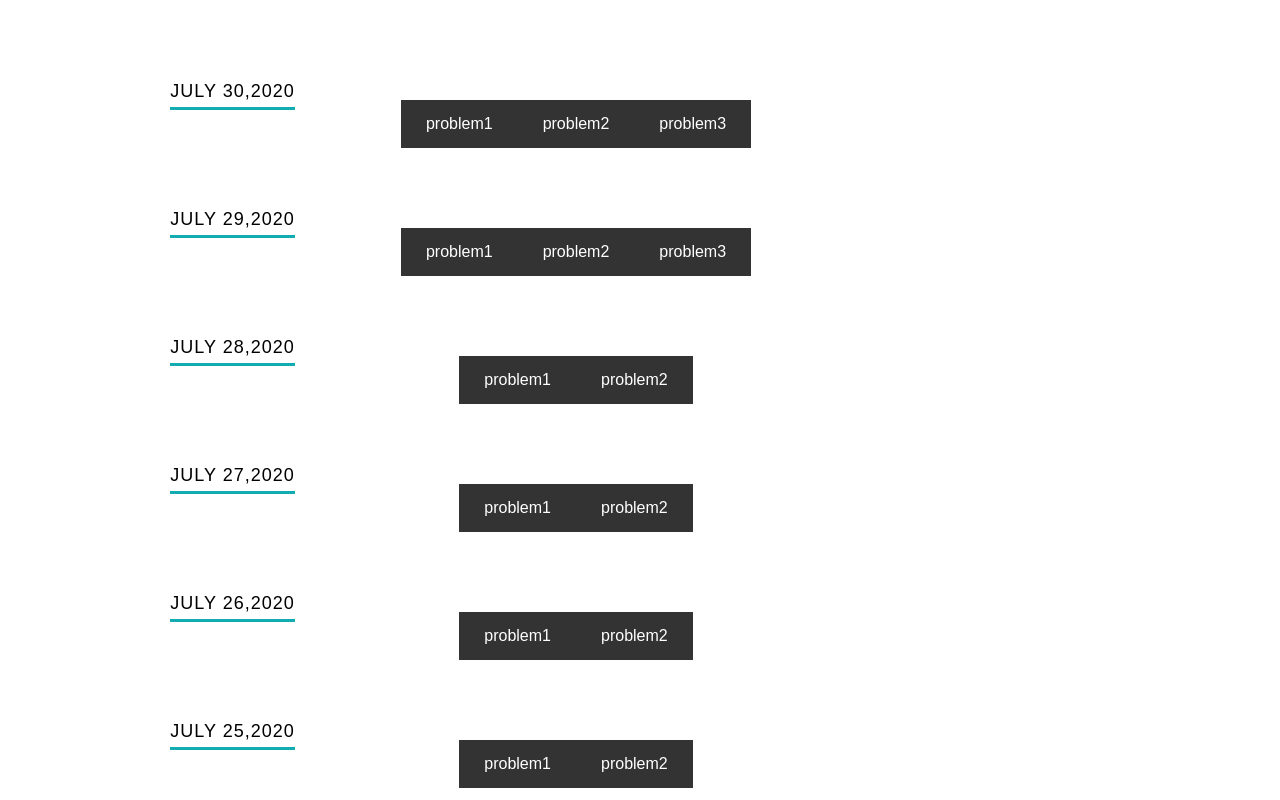
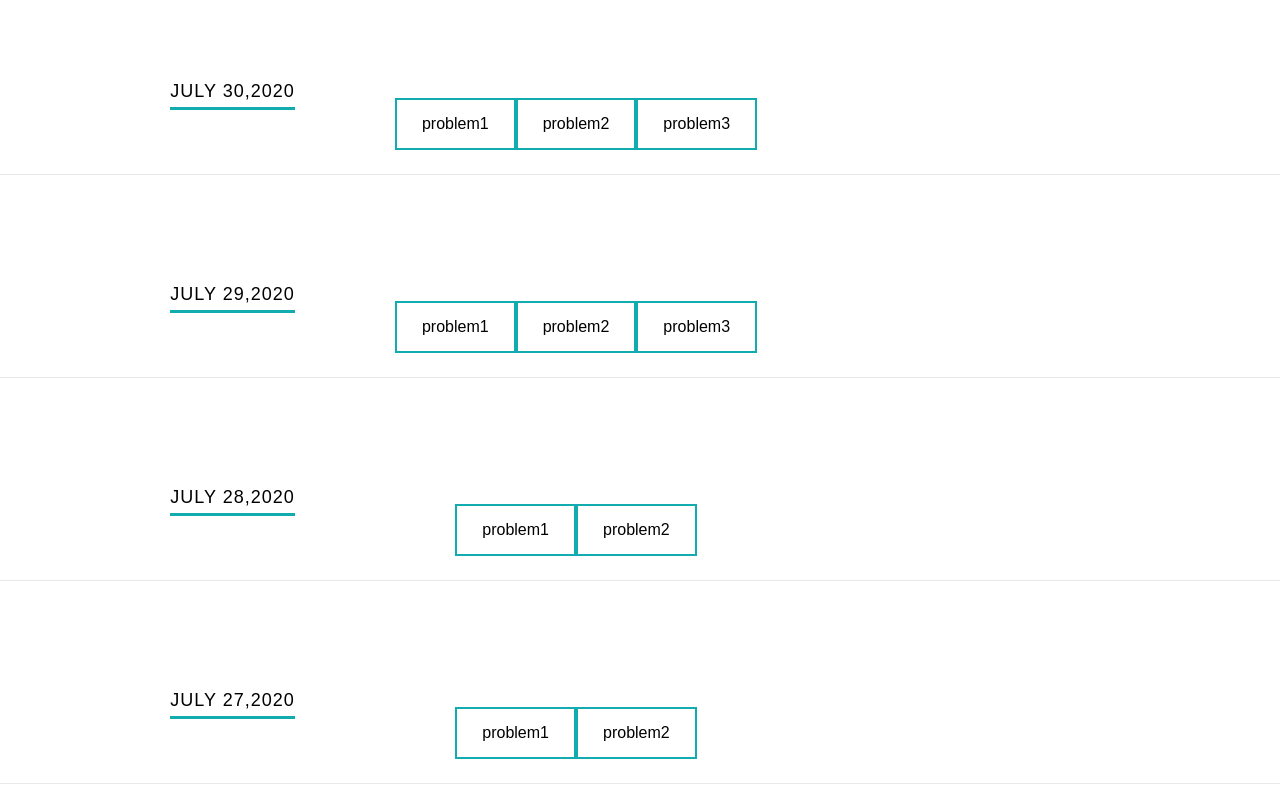
Before and after one commit to JOURNEY-CP/JOURNEY-CP.github.io, a React (Create React App) app: page / in a window 1280 px wide. Shown: the top 800 px of the page. Built offline with nearby package versions, Linux system fonts and the light colour scheme.

Commit message:
some changes

```diff
--- a/src/CSS/layout.css
+++ b/src/CSS/layout.css
@@ -1,28 +1,35 @@
 /****************** Sumlinks **************************/
 
-a:link, a:visited {
-    background-color:  #333;
-    color: white;
+ .problem {
+    background-color: white;
+    color: black;
+    border: 2px solid #11ABB0; ;
+    border-radius: 0%;
     padding: 15px 25px;
     text-align: center;
     text-decoration: none;
     display: inline-block;
     margin-top: -100px;
-
-    }
+    margin-left: ;
+}
 
 a:hover, a:active {
-background-color: darkblue;
+background-color:  #11ABB0; ;
 }
 
-/* .links a, .links a:visited  { color: #11ABB0; }
-.links a:hover, .links a:focus { color: #313131; } */
+
 
 .links {
     background: #fff;
     padding-top: 20px;
     padding-bottom: 72px;
     overflow: hidden;
+ }
+
+ .currdaysums {
+    margin-bottom: 48px;
+    padding-bottom: 24px;
+    border-bottom: 1px solid #E8E8E8;
  }
 
 .links .header-col { padding-top: 9px; }
@@ -35,6 +42,7 @@ background-color: darkblue;
     margin-left: -815px;
     margin-top: 50px;
  }
+
 .links h1 span {
     border-bottom: 3px solid #11ABB0;
     padding-bottom: 6px;
--- a/src/components/Sumlinks.js
+++ b/src/components/Sumlinks.js
@@ -12,15 +12,15 @@ export default class Sumlinks extends Component{
 
    singleDaySums=props=>(
     sums[props.date].map((sum,i)=>{
-      return <a href={sum}>problem{i+1}</a>
-   },0)
+    return <a className="problem" href={sum}>problem{i+1}</a>
+      },0)
    )
 
    sumSection = () =>(
 
     [...Array(this.state.currdate.getDate()).keys()].reverse().map(date=>{
 
-    return <div>
+    return <div className="currdaysums">
       <div className="three columns header-col">
           <h1><span>{this.state.months[this.state.currdate.getMonth()]} {date+1},{this.state.currdate.getFullYear()}</span></h1>
       </div>
```
